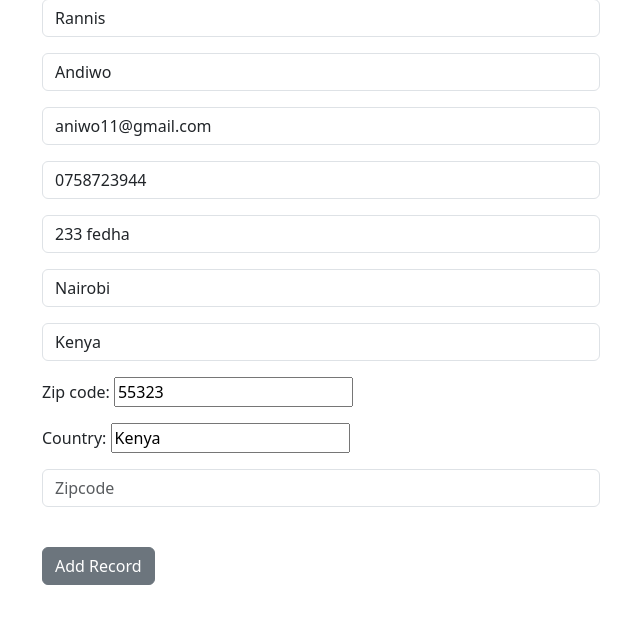
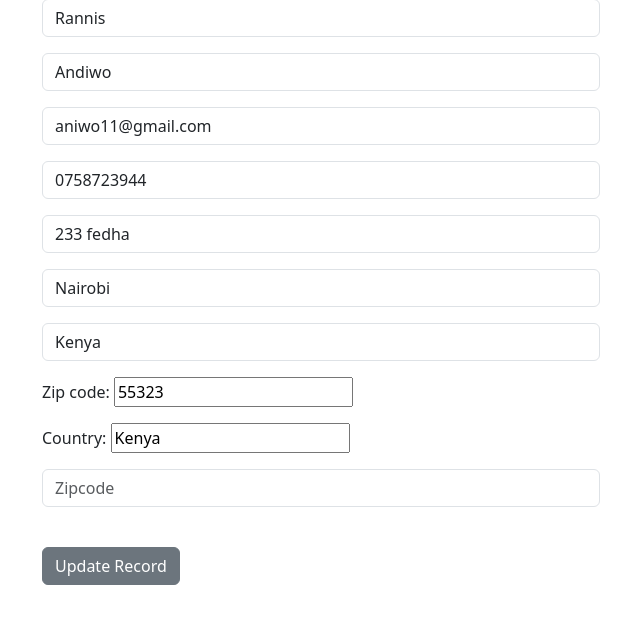
Before and after one commit to Kariuki11/Customer-Relationship-Management-app, a Django app: page /update_record/1 in a window 1280 px wide. Shown: the part 161-800 px from the top of the page, without its empty margins (319-959 px from the left). Run offline with Django 5.2, Linux system fonts and the light colour scheme; a user stored in the database is signed in; data comes from the database, SQL or seed files in the repository; both versions use the stored data as it was after the commit.

Commit message:
"Updated database, Python bytecode, and HTML templates in CRM website"

```diff
--- a/crm/website/templates/website/add_record.html
+++ b/crm/website/templates/website/add_record.html
@@ -15,4 +15,6 @@
 
 </form>
 
+</div>
+
 {% endblock %}
--- a/crm/website/templates/website/record.html
+++ b/crm/website/templates/website/record.html
@@ -39,7 +39,7 @@
     <a href="{% url 'delete_record' customer_record.id %}" class="btn btn-danger">Delete</a>
 
 
-    <a href="{% url 'update_record' %}" class="btn btn-secondary">Update Record</a>
+    <a href="{% url 'update_record' customer_record.id %}" class="btn btn-secondary">Update Record</a>
 
 
 {% endblock %}
--- a/crm/website/templates/website/update_record.html
+++ b/crm/website/templates/website/update_record.html
@@ -5,14 +5,16 @@
 <h1>Add Record</h1>
 <br/>
 
-<form method="post" action="{% url 'add_record' %}">
+<form method="post">
     {% csrf_token %}
 
     {{ form.as_p }}
 
     <br/>
-    <button type="submit" class="btn btn-secondary">Add Record</button>
+    <button type="submit" class="btn btn-secondary">Update Record</button>
 
 </form>
 
+</div>
+
 {% endblock %}
```
Also changed, not shown: crm/db.sqlite3.
